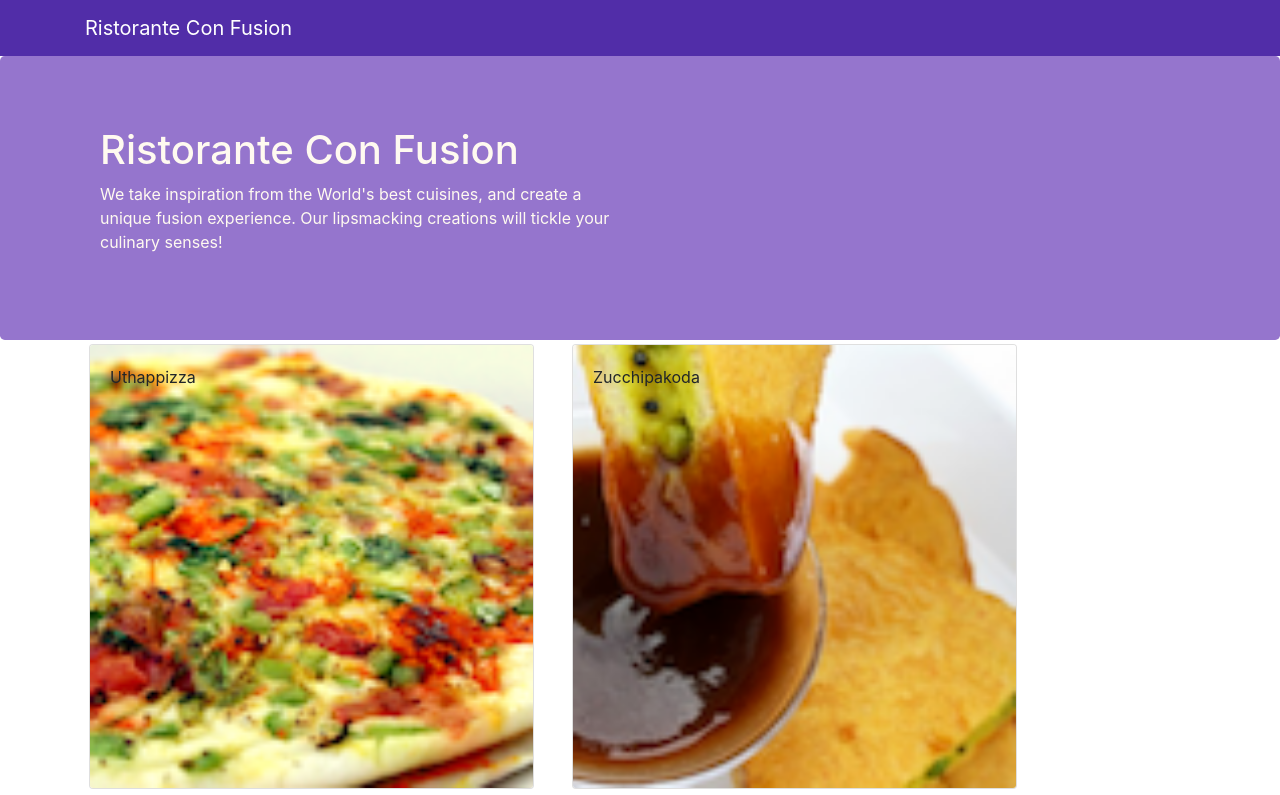
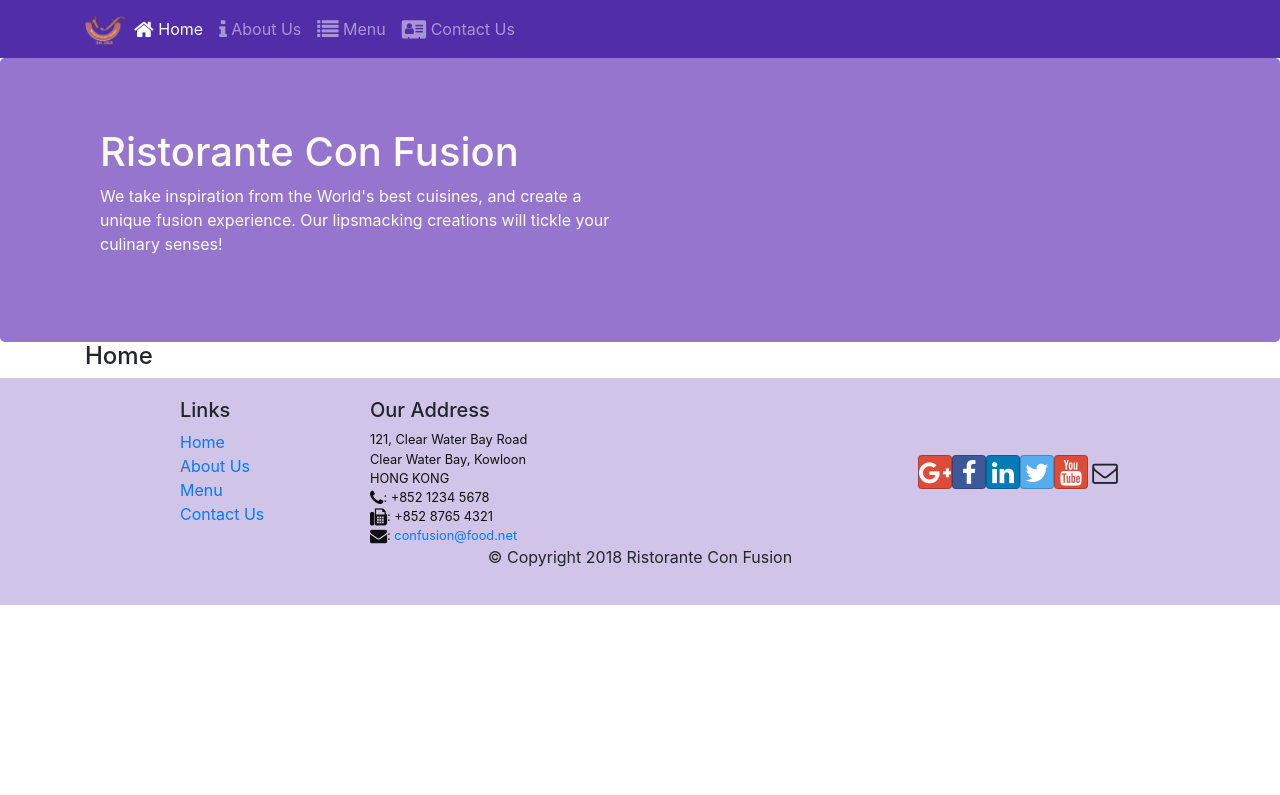
Before and after one commit to iboyko21/conFusion, a React (Create React App) app: page /home in a window 1280 px wide. Shown: the top 795 px of the page. Built offline with nearby package versions, Linux system fonts and the light colour scheme.

Commit message:
React Router added

```diff
--- a/package.json
+++ b/package.json
@@ -12,6 +12,7 @@
     "react": "^17.0.2",
     "react-dom": "^17.0.2",
     "react-popper": "^2.2.5",
+    "react-router-dom": "^4.2.2",
     "react-scripts": "5.0.0",
     "reactstrap": "^9.0.1",
     "web-vitals": "^2.1.4"
--- a/src/App.js
+++ b/src/App.js
@@ -1,14 +1,17 @@
 import React, { Component } from 'react';
 import Main from './components/MainComponent';
 import './App.css';
+import { BrowserRouter } from 'react-router-dom';
 
 class App extends Component {
 
   render() {
     return (
-    <div>
-      <Main />
-    </div>
+      <BrowserRouter>
+        <div>
+          <Main />
+        </div>
+    </BrowserRouter>
     );
   }
 }
--- a/src/components/FooterComponent.js
+++ b/src/components/FooterComponent.js
@@ -1,4 +1,5 @@
 import React from 'react';
+import { Link } from 'react-router-dom';
 
 function Footer(props) {
     return(
@@ -8,10 +9,10 @@
                 <div className="col-4 offset-1 col-sm-2">
                     <h5>Links</h5>
                     <ul className="list-unstyled">
-                        <li><a href="#">Home</a></li>
-                        <li><a href="#">About</a></li>
-                        <li><a href="#">Menu</a></li>
-                        <li><a href="contactus.html">Contact</a></li>
+                        <li><Link to="/home">Home</Link></li>
+                        <li><Link to="/aboutus">About Us</Link></li>
+                        <li><Link to="/menu">Menu</Link></li>
+                        <li><Link to="/contactus">Contact Us</Link></li>
                     </ul>
                 </div>
                 <div className="col-7 col-sm-5">
--- a/src/components/HeaderComponent.js
+++ b/src/components/HeaderComponent.js
@@ -1,14 +1,57 @@
 import React, { Component } from "react";
-import { Navbar, NavbarBrand } from 'reactstrap';
+import { Navbar, NavbarBrand, Nav, NavbarToggler, Collapse, NavItem } from 'reactstrap';
+import { NavLink } from 'react-router-dom';
 
 class Header extends Component {
+    constructor(props) {
+        super(props);
+
+        this.toggleNav = this.toggleNav.bind(this);
+        this.state = {
+            isNavOpen: false
+        };
+    }
+
+    toggleNav() {
+        this.setState({
+            isNavOpen: !this.state.isNavOpen
+        });
+    }
+
     render() {
         return(
             <React.Fragment>
+                <Navbar dark expand="md">
+                    <div className="container">
+                        <NavbarToggler onClick={this.toggleNav} />
+                        <NavbarBrand className="mr-auto" href="/">
+                            <img src="assets/images/logo.png" height="30" width="41" alt="Ristorante Con Fusion" />
+                        </NavbarBrand>
 
-                <Navbar className="navbar-dark">
-                    <div className="container">
-                        <NavbarBrand href="/">Ristorante Con Fusion</NavbarBrand>
+                        <Collapse isOpen={this.state.isNavOpen} navbar>
+                            <Nav navbar>
+                                <NavItem>
+                                    <NavLink className="nav-link" to="/home">
+                                        <span className="fa fa-home fa-lg"></span> Home
+                                    </NavLink>
+                                </NavItem>
+                                <NavItem>
+                                    <NavLink className="nav-link" to="/aboutus">
+                                        <span className="fa fa-info fa-lg"></span> About Us
+                                    </NavLink>
+                                </NavItem>
+                                <NavItem>
+                                    <NavLink className="nav-link" to="/menu">
+                                        <span className="fa fa-list fa-lg"></span> Menu
+                                    </NavLink>
+                                </NavItem>
+                                <NavItem>
+                                    <NavLink className="nav-link" to="/contactus">
+                                        <span className="fa fa-address-card fa-lg"></span> Contact Us
+                                    </NavLink>
+                                </NavItem>
+                                </Nav>
+                            </Collapse>
                      </div>
                 </Navbar>
 
--- /dev/null
+++ b/src/components/HomeComponent.js
@@ -0,0 +1,11 @@
+import React from 'react';
+
+function Home(props) {
+    return(
+        <div className='container'>
+            <h4>Home</h4>
+        </div>
+    );
+}
+
+export default Home;
--- a/src/components/MainComponent.js
+++ b/src/components/MainComponent.js
@@ -1,9 +1,11 @@
 import React, { Component } from 'react';
+import Home from './HomeComponent';
 import Menu from './MenuComponent';
-import DishDetail from "./DishDetailComponent";
+// import DishDetail from "./DishDetailComponent";
 import Header from './HeaderComponent';
 import Footer from './FooterComponent';
 import { DISHES } from '../shared/dishes';
+import { Switch, Route, Redirect } from 'react-router-dom';
 
 class Main extends Component {
 
@@ -12,20 +14,25 @@
 
     this.state = {
       dishes: DISHES,
-      selectedDish: null
     };
   }
 
-  onDishSelect(dishId) {
-    this.setState({selectedDish: dishId});
-  }
+  render() {
 
-  render() {
+    const HomePage = () => {
+        return(
+            <Home />
+        );
+    }
     return (
     <div>
       <Header />
-        <Menu dishes={this.state.dishes} onClick={(dishId) => this.onDishSelect(dishId)}/>
-        <DishDetail dish={this.state.dishes.filter((dish) => dish.id === this.state.selectedDish)[0]} />
+        <Switch>
+            <Route path="/home" component={HomePage} />
+            <Route exact path="/menu" component={() => <Menu dishes={this.state.dishes} />} />
+            <Redirect to="/home" />
+        </Switch>
+
       <Footer />
     </div>
     );
```
Also changed, not shown: 1 other file (tests, documents, lock files or other folders).
